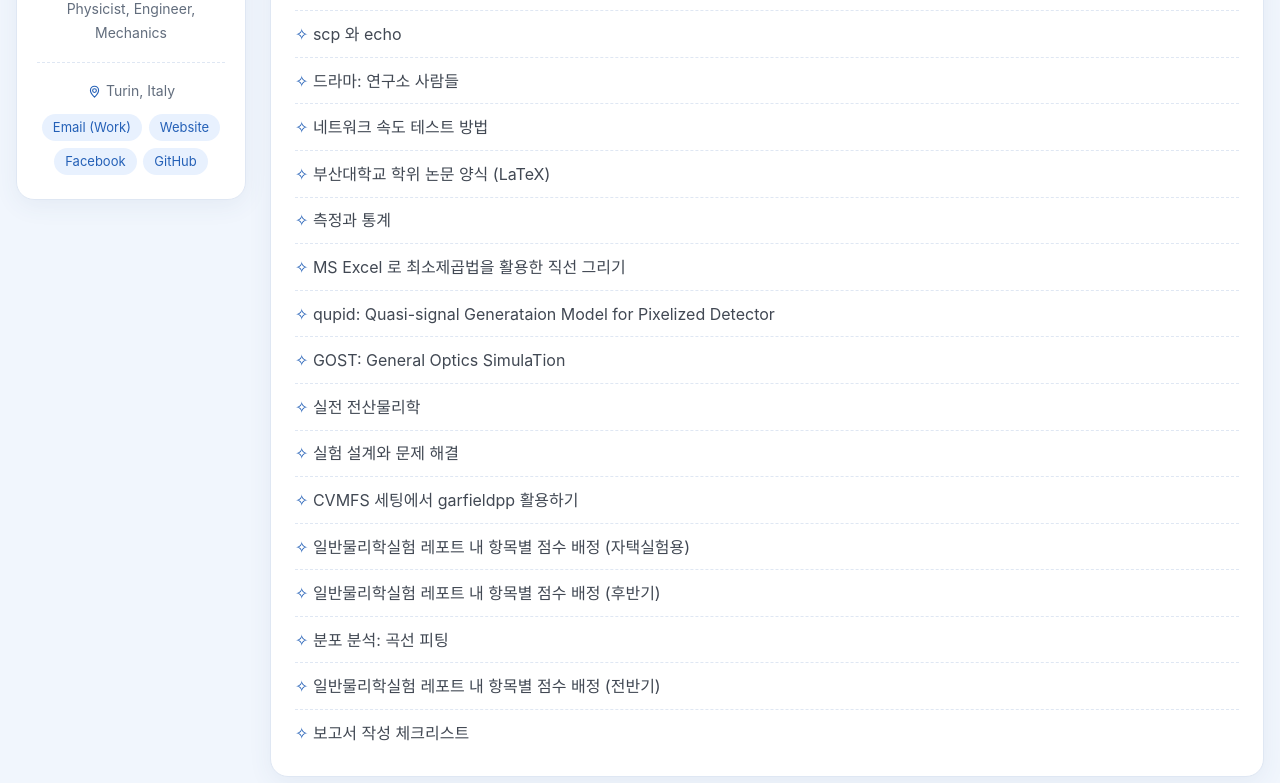
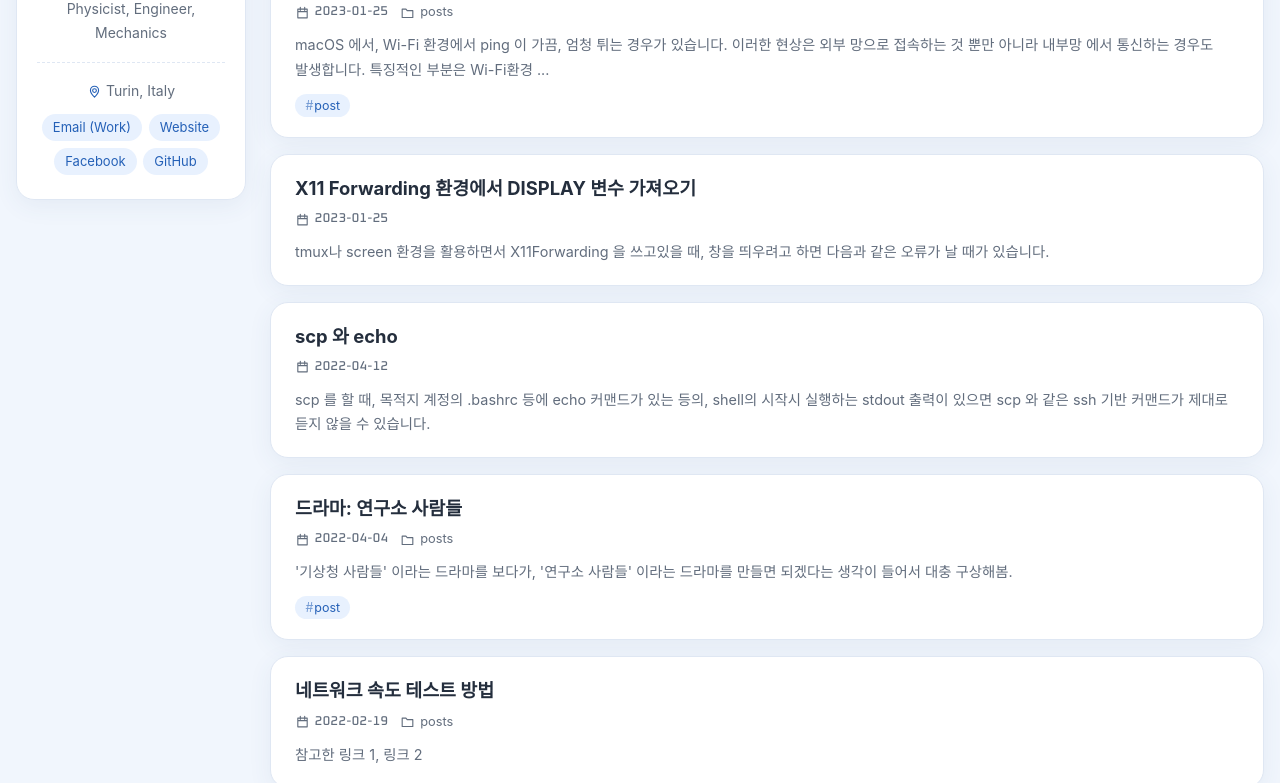
Before and after one commit to Isaac-Kwon/site-astro, an Astro site: page /posts in a window 1280 px wide. Shown: the part 414-1197 px from the top of the page. Built offline with nearby package versions, Linux system fonts and the light colour scheme; Astro itself is replaced by a stand-in of ours; some packages are replaced by stand-ins of ours.

Commit message:
Show posts as cards with date, category, summary and tags
Co-Authored-By: Claude Opus 5.5 <noreply@anthropic.com>
Claude-Session: https://claude.ai/code/session_01376JdaJF3PUc2HCQxRPuGK

```diff
--- a/src/components/PostCard.astro
+++ b/src/components/PostCard.astro
@@ -3,18 +3,20 @@ import Icon from './Icon.astro';
 import { postUrl, postDate, postTags, postCategories, formatDate, type Post } from '../lib/posts';
 import { excerpt } from '../lib/excerpt';
 
-interface Props {
+import type { HTMLAttributes } from 'astro/types';
+
+interface Props extends HTMLAttributes<'li'> {
   post: Post;
   /** "full": date, category, tags and summary. "simple": title and summary (archive item). */
   variant?: 'full' | 'simple';
 }
-const { post, variant = 'full' } = Astro.props;
+const { post, variant = 'full', ...attrs } = Astro.props;
 const summary = post.data.description ?? post.data.excerpt ?? excerpt(post.body, 120);
 const tags = postTags(post);
 const category = postCategories(post)[0];
 ---
 
-<li class:list={['post-card', 'card', `post-card-${variant}`]}>
+<li class:list={['post-card', 'card', `post-card-${variant}`]} {...attrs}>
   <a class="post-card-link" href={postUrl(post)}>
     <h3 class="post-card-title">
       <span>{post.data.title}</span>
--- a/src/pages/posts/index.astro
+++ b/src/pages/posts/index.astro
@@ -1,10 +1,11 @@
 ---
-// Same content as the Jekyll /posts/ page (tag link + plain list of titles),
-// plus category pills that filter the list.
+// Blog-style post list: one card per post (date, category, summary, tags),
+// newest first, with category pills that filter the list.
 import Base from '../../layouts/Base.astro';
 import AuthorProfile from '../../components/AuthorProfile.astro';
 import Icon from '../../components/Icon.astro';
-import { getPosts, postUrl, postCategories } from '../../lib/posts';
+import PostCard from '../../components/PostCard.astro';
+import { getPosts, postCategories } from '../../lib/posts';
 import { groupPosts } from '../../lib/taxonomy';
 import { taxonomySlug } from '../../lib/taxonomy';
 
@@ -42,26 +43,22 @@ const uncategorized = posts.filter((p) => postCategories(p).length === 0).length
       <section class="card intro">
         <h1 class="archive-title">Posts</h1>
         <p>태그로 보기 (View with Tag) : <a href="/tags/">Link</a></p>
-        <ul class="title-list">
-          {
-            posts.map((p) => {
-              const cats = postCategories(p).map(taxonomySlug);
-              return (
-                <li data-cats={cats.length ? cats.join(' ') : '-'}>
-                  <a href={postUrl(p)}>{p.data.title}</a>
-                </li>
-              );
-            })
-          }
-        </ul>
       </section>
+      <ul class="post-cards post-list">
+        {
+          posts.map((p) => {
+            const cats = postCategories(p).map(taxonomySlug);
+            return <PostCard post={p} data-cats={cats.length ? cats.join(' ') : '-'} />;
+          })
+        }
+      </ul>
     </main>
   </div>
 </Base>
 
 <script>
   const pills = document.querySelectorAll<HTMLButtonElement>('.pill-bar .pill');
-  const items = document.querySelectorAll<HTMLLIElement>('.title-list li');
+  const items = document.querySelectorAll<HTMLLIElement>('.post-list > li');
   pills.forEach((pill) =>
     pill.addEventListener('click', () => {
       const f = pill.dataset.filter ?? '';
--- a/src/styles/global.css
+++ b/src/styles/global.css
@@ -1286,7 +1286,8 @@ details.expand[open] > summary {
   background: rgb(255 255 255 / 0.25);
   color: #fff;
 }
-.title-list li[hidden] {
+.title-list li[hidden],
+.post-list > li[hidden] {
   display: none;
 }
 
```
